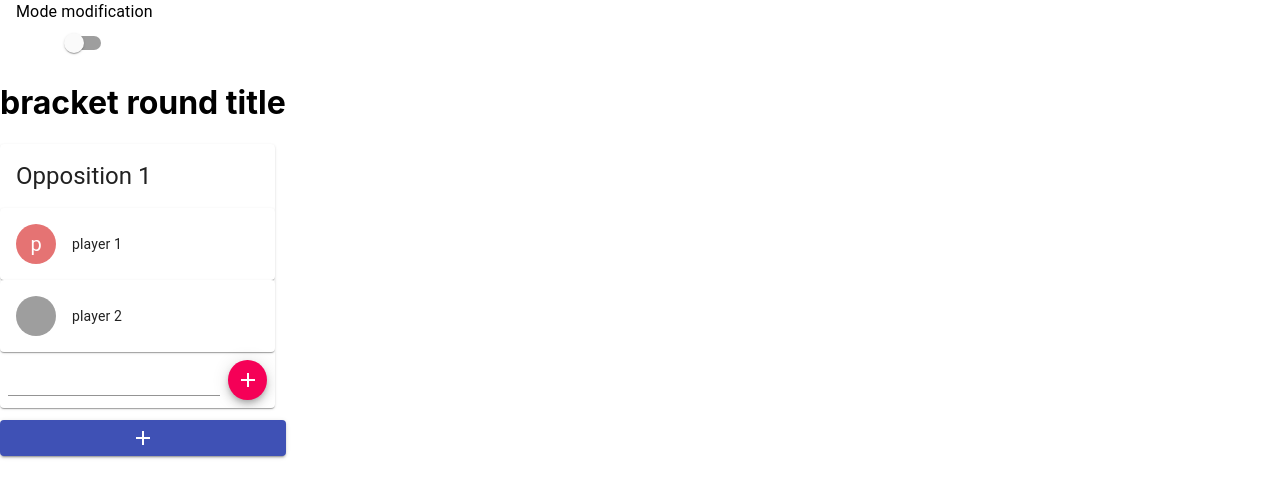
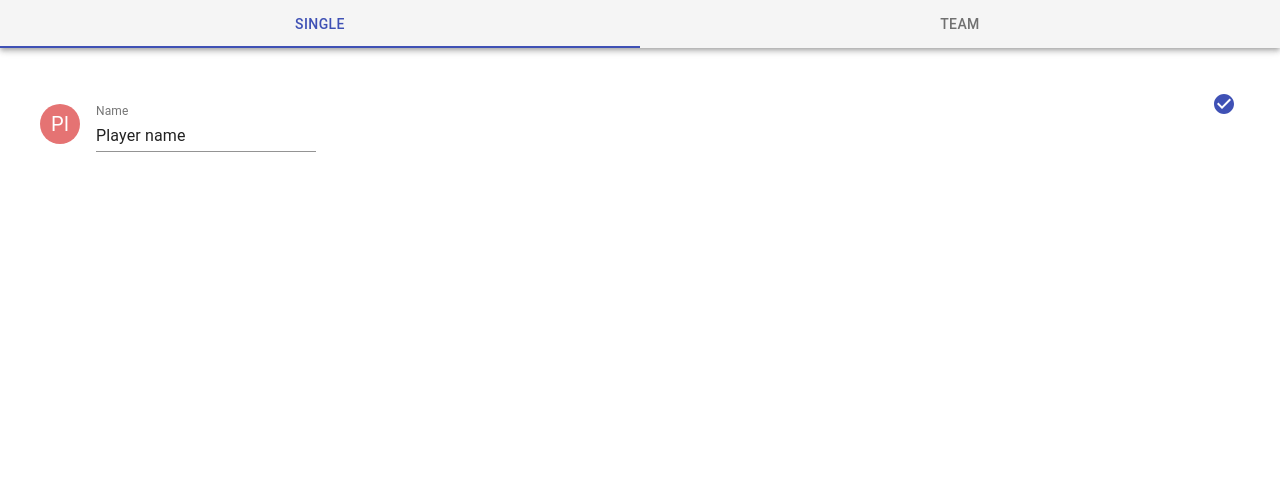
Before and after one commit to alnaki/bracket-tournament-react, a React (Create React App) app: page / in a window 1280 px wide. Both pictures are taken after a click on the button "settings". Shown: the top 498 px of the page. Built offline with nearby package versions, Linux system fonts and the light colour scheme; grey boxes are pictures that could not be loaded.

Commit message:
Création du edit player

```diff
--- a/package.json
+++ b/package.json
@@ -13,6 +13,7 @@
     "react": "^16.10.0",
     "react-dom": "^16.10.0",
     "react-scripts": "3.1.2",
+    "react-swipeable-views": "0.13.3",
     "redux": "4.0.4",
     "styled-components": "^4.4.0",
     "typescript": "3.6.3"
--- a/src/App.tsx
+++ b/src/App.tsx
@@ -1,6 +1,7 @@
 import React from "react";
 import "./App.css";
 import Bracket from "./modules/bracket/bracket";
+import TeamProperties from "./modules/card/teamProperties";
 // import { Provider } from "react-redux";
 // import store from "./shared/store";
 
@@ -10,7 +11,7 @@ const App: React.FC = () => {
     //   <Bracket />
     // </Provider>
     <div className="App">
-      <Bracket />
+      <TeamProperties />
     </div>
   );
 };
--- a/src/modules/card/oppositionCard.tsx
+++ b/src/modules/card/oppositionCard.tsx
@@ -17,7 +17,7 @@ const OppositionRoot = styled.div`
 
 export default class OppositionCard extends Component {
   state = {
-    listTeam: [
+    teamList: [
       {
         name: "player 1"
       },
@@ -31,19 +31,20 @@ export default class OppositionCard extends Component {
   deleteTeam() {}
 
   addTeam = (_event: any) => {
-    console.log("this vaut :", this.state.listTeam);
-    if (this.state.listTeam.length >= 8) return;
+    if (this.state.teamList.length >= 8) return;
     let elem = {
       name: "ajout"
     };
     this.setState({
-      listTeam: [...this.state.listTeam, elem]
+      listTeam: [...this.state.teamList, elem]
     });
   };
 
   render() {
-    const list = this.state.listTeam.map((s, i) => (
-      <TeamCard key={i} name={s.name} avatar={s.avatar} />
+    const list = this.state.teamList.map((s, i) => (
+      <div>
+        <TeamCard key={i} name={s.name} avatar={s.avatar} />
+      </div>
     ));
 
     return (
--- /dev/null
+++ b/src/modules/card/playerForm.tsx
@@ -0,0 +1,102 @@
+import React, { Component } from "react";
+import { Avatar, CardHeader, IconButton, TextField } from "@material-ui/core";
+import { styled } from "@material-ui/styles";
+import TeamCard from "./teamCard";
+import CheckCircleIcon from "@material-ui/icons/CheckCircle";
+
+type Props = {
+  /*props*/
+};
+type State = {
+  avatar?: string;
+  name?: string;
+  id?: number;
+  edition?: boolean;
+};
+
+const MyAvatar = styled(Avatar)({
+  color: "#fff",
+  backgroundColor: "#e57373"
+});
+
+export default class PlayerForm extends Component<Props, State> {
+  state = {
+    name: "Player name",
+    avatar: undefined,
+    edition: false
+  };
+
+  isEditMode(): boolean {
+    return this.state.edition || this.state.name === "" ? true : false;
+  }
+
+  handleChange = (name: keyof State) => (
+    event: React.ChangeEvent<HTMLInputElement>
+  ) => {
+    this.setState({ ...this.state, [name]: event.target.value });
+  };
+
+  handleEditMode() {
+    this.setState({
+      ...this.state,
+      edition: true
+    });
+  }
+
+  handleConsultMode() {
+    if (this.state.name !== "")
+      this.setState({
+        ...this.state,
+        edition: false
+      });
+  }
+
+  render() {
+    const avatar = this.state.avatar ? (
+      <Avatar src={this.state.avatar} />
+    ) : (
+      <MyAvatar>{this.state.name.substr(0, 2)}</MyAvatar>
+    );
+
+    if (this.isEditMode()) {
+      return this.editRender(avatar);
+    } else {
+      return this.consultRender();
+    }
+  }
+
+  consultRender() {
+    return (
+      <div onClick={() => this.handleEditMode()}>
+        <TeamCard name={this.state.name} />
+      </div>
+    );
+  }
+
+  editRender(avatar: JSX.Element) {
+    return (
+      <div>
+        <CardHeader
+          avatar={avatar}
+          action={
+            <div onClick={() => this.handleConsultMode()}>
+              <IconButton aria-label="settings">
+                <CheckCircleIcon color="primary" />
+              </IconButton>
+            </div>
+          }
+          title={
+            <TextField
+              id="standard-name"
+              label="Name"
+              value={this.state.name}
+              onChange={this.handleChange("name")}
+              margin="normal"
+            />
+          }
+          subheader=""
+        />
+      </div>
+    );
+  }
+}
--- a/src/modules/card/teamCard.tsx
+++ b/src/modules/card/teamCard.tsx
@@ -1,7 +1,7 @@
 import React, { Component } from "react";
-import Card from "@material-ui/core/Card";
 import { Avatar, CardHeader, IconButton } from "@material-ui/core";
 import { styled } from "@material-ui/core/styles";
+import MoreVertIcon from "@material-ui/icons/MoreVert";
 
 type Props = {
   name: string;
@@ -19,17 +19,19 @@ export default class TeamCard extends Component<Props, State> {
     const avatar = this.props.avatar ? (
       <Avatar src={this.props.avatar} />
     ) : (
-      <MyAvatar>{this.props.name.substr(0, 1)}</MyAvatar>
+      <MyAvatar>{this.props.name.substr(0, 2)}</MyAvatar>
     );
     return (
-      <Card>
-        <CardHeader
-          avatar={avatar}
-          action={<IconButton />}
-          title={this.props.name}
-          subheader=""
-        />
-      </Card>
+      <CardHeader
+        avatar={avatar}
+        action={
+          <IconButton aria-label="settings">
+            <MoreVertIcon />
+          </IconButton>
+        }
+        title={this.props.name}
+        subheader=""
+      />
     );
   }
 }
--- /dev/null
+++ b/src/modules/card/teamForm.tsx
@@ -0,0 +1,37 @@
+import React, { Component } from "react";
+
+type Props = {
+  /*props*/
+};
+type State = {
+  playerList: any;
+};
+
+export default class TeamForm extends Component<Props, State> {
+  state = {
+    playerList: [
+      {
+        name: "Player name",
+        avatar: undefined,
+        edition: false
+      }
+    ]
+  };
+
+  addPlayer = (_event: any) => {
+    if (this.state.playerList.length >= 8) return;
+    let elem = {
+      name: "ajout"
+    };
+    this.setState({
+      playerList: [...this.state.playerList, elem]
+    });
+  };
+
+  render() {
+    return (
+      // html and components here
+      <div />
+    );
+  }
+}
--- /dev/null
+++ b/src/modules/card/teamProperties.tsx
@@ -0,0 +1,80 @@
+import React from "react";
+import { makeStyles, Theme } from "@material-ui/core/styles";
+import AppBar from "@material-ui/core/AppBar";
+import Tabs from "@material-ui/core/Tabs";
+import Tab from "@material-ui/core/Tab";
+import Typography from "@material-ui/core/Typography";
+import Box from "@material-ui/core/Box";
+import PlayerForm from "./playerForm";
+import TeamForm from "./teamForm";
+
+interface TabPanelProps {
+  children?: React.ReactNode;
+  index: any;
+  value: any;
+}
+
+function TabPanel(props: TabPanelProps) {
+  const { children, value, index, ...other } = props;
+
+  return (
+    <Typography
+      component="div"
+      role="tabpanel"
+      hidden={value !== index}
+      id={`scrollable-auto-tabpanel-${index}`}
+      aria-labelledby={`scrollable-auto-tab-${index}`}
+      {...other}
+    >
+      <Box p={3}>{children}</Box>
+    </Typography>
+  );
+}
+
+function a11yProps(index: any) {
+  return {
+    id: `scrollable-auto-tab-${index}`,
+    "aria-controls": `scrollable-auto-tabpanel-${index}`
+  };
+}
+
+const useStyles = makeStyles((theme: Theme) => ({
+  root: {
+    flexGrow: 1,
+    width: "100%",
+    backgroundColor: theme.palette.background.paper
+  }
+}));
+
+export default function ScrollableTabsButtonAuto() {
+  const classes = useStyles();
+  const [value, setValue] = React.useState(0);
+
+  const handleChange = (event: React.ChangeEvent<{}>, newValue: number) => {
+    setValue(newValue);
+  };
+
+  return (
+    <div className={classes.root}>
+      <AppBar position="static" color="default">
+        <Tabs
+          value={value}
+          onChange={handleChange}
+          indicatorColor="primary"
+          textColor="primary"
+          variant="fullWidth"
+          aria-label="full width tabs example"
+        >
+          <Tab label="Single" {...a11yProps(0)} />
+          <Tab label="Team" {...a11yProps(1)} />
+        </Tabs>
+      </AppBar>
+      <TabPanel value={value} index={0}>
+        <PlayerForm />
+      </TabPanel>
+      <TabPanel value={value} index={1}>
+        <TeamForm />
+      </TabPanel>
+    </div>
+  );
+}
```
Also changed, not shown: src/modules/card/singleUserCard.tsx (deleted, +0 -30 lines).
